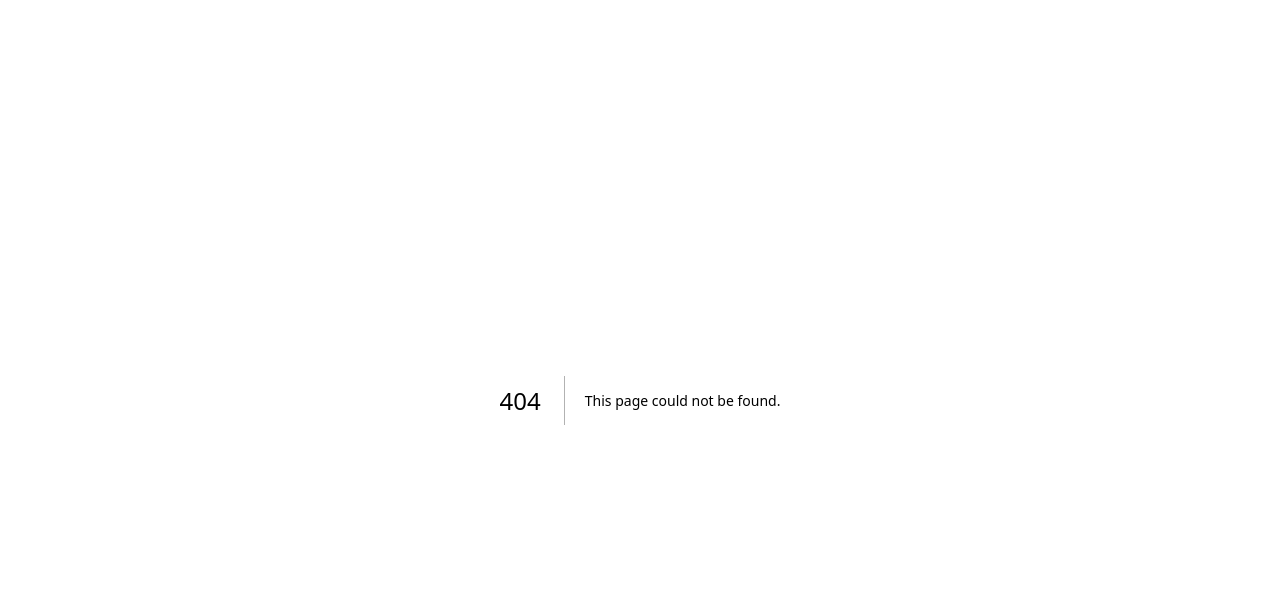
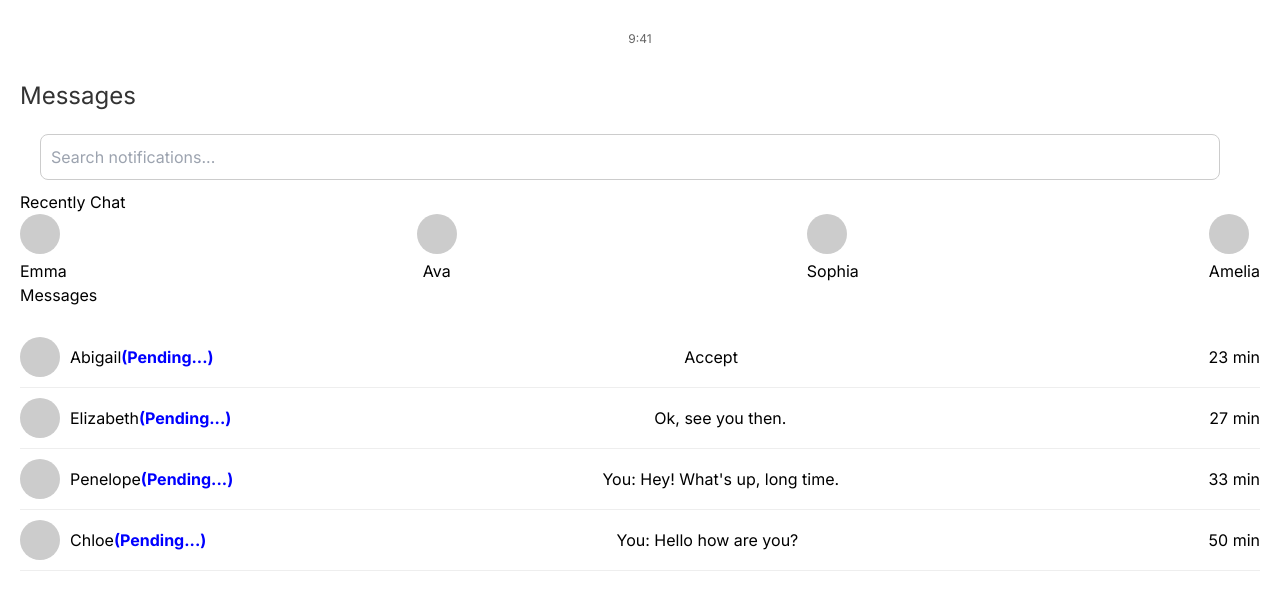
Before and after one commit to Skiddygoat15/Neighbourhood-Walk, a Next.js app in the folder frontend/: page /message-homepage-parent in a window 1280 px wide. Before the commit this address had no page. Shown: the top 610 px of the page. Built offline with nearby package versions, Linux system fonts and the light colour scheme; no server answers.

Commit message:
update time of notification-walker && chatting settings

```diff
--- a/frontend/package.json
+++ b/frontend/package.json
@@ -10,6 +10,7 @@
     "type": "module"
   },
   "dependencies": {
+    "date-fns": "^4.0.0",
     "moment": "^2.30.1",
     "next": "^14.2.11",
     "react": "^18",
--- a/frontend/src/app/message-chat/page.js
+++ b/frontend/src/app/message-chat-parent/page.js
@@ -52,7 +52,7 @@ export default function Home() {
 
     return (
         <div className="flex flex-col h-screen bg-gray-100 p-4">
-            <Header title="Emma-parent" navigateTo={"/message-homepage"}/>
+            <Header title="Emma-parent" navigateTo={"/message-homepage-parent"}/>
             <div className="flex-1 overflow-y-auto">
                 <TimeBar time={"Today"}/>
                 <RequestBox walkerId={2}/>
--- /dev/null
+++ b/frontend/src/app/message-chat-walker/page.js
@@ -0,0 +1,80 @@
+'use client'
+
+import ChatBar from '../../components/ChatBar';
+import RequestBox from '../../components/RequestBox';
+import Header from '../../components/Header';
+import TimeBar from "@/components/TimeBar";
+import ChatMessage from "@/components/ChatFigure";
+import {useEffect, useState} from "react";
+import {useRouter} from "next/navigation";
+
+
+export default function Home() {
+
+    const router = useRouter();
+    // const { parentId } = router.query;
+
+    // useEffect(() => {
+    //     if (parentId) {
+    //         console.log(`Parent ID: ${parentId}`);
+    //         // 在此处可以进行与 parentId 相关的逻辑
+    //     }
+    // }, [parentId]);
+
+    // role 状态可以是 'parent' 或 'walker'
+    const [role, setRole] = useState('parent');
+
+    const [messages, setMessages] = useState([
+        { id: 1, text: "Sent my request", time: "Today 11:05", from: "parent" },
+        { id: 2, text: "Accept", time: "Today 11:25", from: "walker" }
+    ]);
+
+    const handleSendMessage = (message) => {
+
+        const newMessage = {
+            id: messages.length > 0 ? messages[messages.length - 1].id + 1 : 1,
+            text: message,
+            time: new Date().toLocaleTimeString('en-US', { hour: '2-digit', minute: '2-digit' }),
+            from: role
+        };
+
+        setMessages([...messages, newMessage]);
+        console.log("Message sent:", message); // 实际项目中，这里可以是调用 API 发送消息
+    };
+
+    const getMessageStyle = (messageFrom) => {
+        if ((role === 'parent' && messageFrom === 'walker') || (role === 'walker' && messageFrom === 'parent')) {
+            return "justify-end"; // 将头像放在右边
+        } else {
+            return "justify-start"; // 将头像放在左边
+        }
+    };
+
+    return (
+        <div className="flex flex-col h-screen bg-gray-100 p-4">
+            <Header title="Emma-parent" navigateTo={"/message-homepage-walker"}/>
+            <div className="flex-1 overflow-y-auto">
+                <TimeBar time={"Today"}/>
+                <RequestBox walkerId={2}/>
+                <div className="flex flex-col p-4">
+                    {messages.map(message => (
+                        <div key={message.id} className={`flex items-center ${getMessageStyle(message.from)}`}>
+                            <ChatMessage
+                                initials={message.from.charAt(0).toUpperCase()}
+                                message={message.text}
+                                time={message.time}
+                                backgroundColor={message.from === 'parent' ? 'bg-blue-500' : 'bg-black'}
+                            />
+                        </div>
+                    ))}
+                </div>
+                <ChatBar onSendMessage={handleSendMessage}/>
+            </div>
+
+            <div className="py-2">
+                <input type="text" placeholder="Do you want to pre-meet?" className="form-input w-full p-3 rounded-md"/>
+            </div>
+        </div>
+        // <p>Post: {parentId}</p>
+    );
+}
--- /dev/null
+++ b/frontend/src/app/message-homepage-parent/page.js
@@ -0,0 +1,94 @@
+'use client'
+
+import Head from 'next/head'
+import ChattingStatus from "@/components/ChattingStatus";
+import {useRouter} from "next/navigation";
+import {useEffect} from "react";
+
+export default function Home() {
+    const userId = localStorage.getItem('userId'); // 假设的用户ID，你需要根据你的应用逻辑来获取或定义这个值
+    // 假设的用户数据
+    console.info("userId="+userId)
+    const token = localStorage.getItem('token');
+    console.info("token="+token)
+    const users = ['Emma', 'Ava', 'Sophia', 'Amelia'];
+    const path = '../message-chat-parent'
+    const messages = [
+        { name: 'Abigail', text: 'Accept', time: '23 min', parentId: '1'},
+        { name: 'Elizabeth', text: 'Ok, see you then.', time: '27 min', parentId: '2'},
+        { name: 'Penelope', text: 'You: Hey! What\'s up, long time.', time: '33 min', parentId: '3'},
+        { name: 'Chloe', text: 'You: Hello how are you?', time: '50 min', parentId: '4'}
+    ];
+
+    const router = useRouter();  // 使用 useRouter
+
+    return (
+        <div style={{padding: 20, backgroundColor: '#fff', minHeight: '100vh'}}>
+            <Head>
+                <title>Notifications</title>
+                <meta name="description" content="Notification page"/>
+                <link rel="icon" href="/favicon.ico"/>
+            </Head>
+
+            <div style={{
+                textAlign: 'center',
+                padding: '10px 0',
+                fontSize: '12px',
+                color: '#666',
+                position: 'sticky',
+                top: 0,
+                zIndex: 1000
+            }}>9:41
+            </div>
+            <h1 style={{color: '#333', fontSize: '24px', margin: '20px 0'}}>Messages</h1>
+            {/*<button onClick={goToNotificationPage} style={{*/}
+            {/*    padding: '8px 16px',*/}
+            {/*    background: '#0070f3',*/}
+            {/*    color: 'white',*/}
+            {/*    borderRadius: '8px',*/}
+            {/*    cursor: 'pointer',*/}
+            {/*    border: 'none',*/}
+            {/*    fontSize: '14px'*/}
+            {/*}}>*/}
+            {/*    Go to My Notification*/}
+            {/*</button>*/}
+            <div style={{margin: '10px 20px'}}>
+                <input type="text" placeholder="Search notifications..." style={{
+                    width: 'calc(100% - 20px)',
+                    padding: 10,
+                    border: '1px solid #ccc',
+                    borderRadius: '8px',
+                    boxSizing: 'border-box'
+                }}/>
+            </div>
+            <h2>Recently Chat</h2>
+            <div style={{display: 'flex', justifyContent: 'space-between'}}>
+                {users.map(user => (
+                    <div key={user} style={{textAlign: 'center'}}>
+                        <div style={{
+                            width: '40px',
+                            height: '40px',
+                            borderRadius: '20px',
+                            backgroundColor: '#ccc',
+                            marginBottom: '5px'
+                        }}></div>
+                        {user}
+                    </div>
+                ))}
+            </div>
+            <h2>Messages</h2>
+
+            <div style={{marginTop: '20px'}}>
+                {messages.map(msg =>
+                    <ChattingStatus key={msg.name}
+                                    name={msg.name}
+                                    parentId={msg.parentId}
+                                    text={msg.text}
+                                    time={msg.time}
+                                    path={path}
+                    />)}
+            </div>
+
+        </div>
+    );
+};
--- a/frontend/src/app/message-homepage/page.js
+++ b/frontend/src/app/message-homepage-walker/page.js
@@ -9,10 +9,12 @@ export default function Home() {
     const userId = localStorage.getItem('userId'); // 假设的用户ID，你需要根据你的应用逻辑来获取或定义这个值
     // 假设的用户数据
     console.info("userId="+userId)
+
     const token = localStorage.getItem('token');
     console.info("token="+token)
+
     const users = ['Emma', 'Ava', 'Sophia', 'Amelia'];
-
+    const path = '../message-chat-walker'
     const messages = [
         { name: 'Abigail', text: 'Accept', time: '23 min', parentId: '1'},
         { name: 'Elizabeth', text: 'Ok, see you then.', time: '27 min', parentId: '2'},
@@ -80,8 +82,13 @@ export default function Home() {
 
             <div style={{marginTop: '20px'}}>
                 {messages.map(msg =>
-                    <ChattingStatus key={msg.name} name={msg.name} parentId={msg.parentId} text={msg.text}
-                                    time={msg.time}/>)}
+                    <ChattingStatus key={msg.name}
+                                    name={msg.name}
+                                    parentId={msg.parentId}
+                                    text={msg.text}
+                                    time={msg.time}
+                                    path={path}
+                    />)}
             </div>
 
         </div>
--- a/frontend/src/app/notification-walker/page.js
+++ b/frontend/src/app/notification-walker/page.js
@@ -84,6 +84,7 @@
 import React, {useState, useEffect} from 'react';
 import StatusCard from '../../components/StatusCard';
 import Header from "../../components/Header";
+import { format } from 'date-fns';
 
 export default function Home() {
     const [statusCards, setStatusCards] = useState([]); // 初始化为空数组
@@ -176,6 +177,11 @@ export default function Home() {
             });
         },[walkerRequestId]);
 
+    // const isoString = ;
+    // const date = new Date(isoString);
+    //
+    // console.log(date.toString());
+
     return (
         <div className="flex flex-col h-screen bg-gray-100 p-4" style={{ overflowY: 'auto' }}>
             <Header title="Emma-parent" navigateTo={"/message"}/>
@@ -188,7 +194,7 @@ export default function Home() {
                     walkerId={walkerId}
                     statusPrevious={card.statusPrevious}
                     statusChanged={card.statusChanged}
-                    time={card.time}
+                    time={format(card.time, 'EEEE, MMMM do, yyyy, hh:mm:ss a')}
                 />
             ))}
         </div>
--- a/frontend/src/components/ChattingStatus.js
+++ b/frontend/src/components/ChattingStatus.js
@@ -3,15 +3,14 @@
 import {useState} from "react";
 import {useRouter} from "next/navigation";
 
-function ChattingStatus({ name, text, time, parentId }) {
+function ChattingStatus({ name, text, time, parentId, path }) {
 
 
 
     const router = useRouter();  // 使用 useRouter
 
     const goToNotificationChatPage = () => {
-        // router.push(`/notification-chat/${parentId}`);  // 使用 router.push 进行导航
-        router.push(`/message-chat`);
+        router.push(path || `/message-chat`); // Use provided path or default to `/message-chat`
     };
 
     const myInit = {
```
Also changed, not shown: 1 other file (tests, documents, lock files or other folders).
